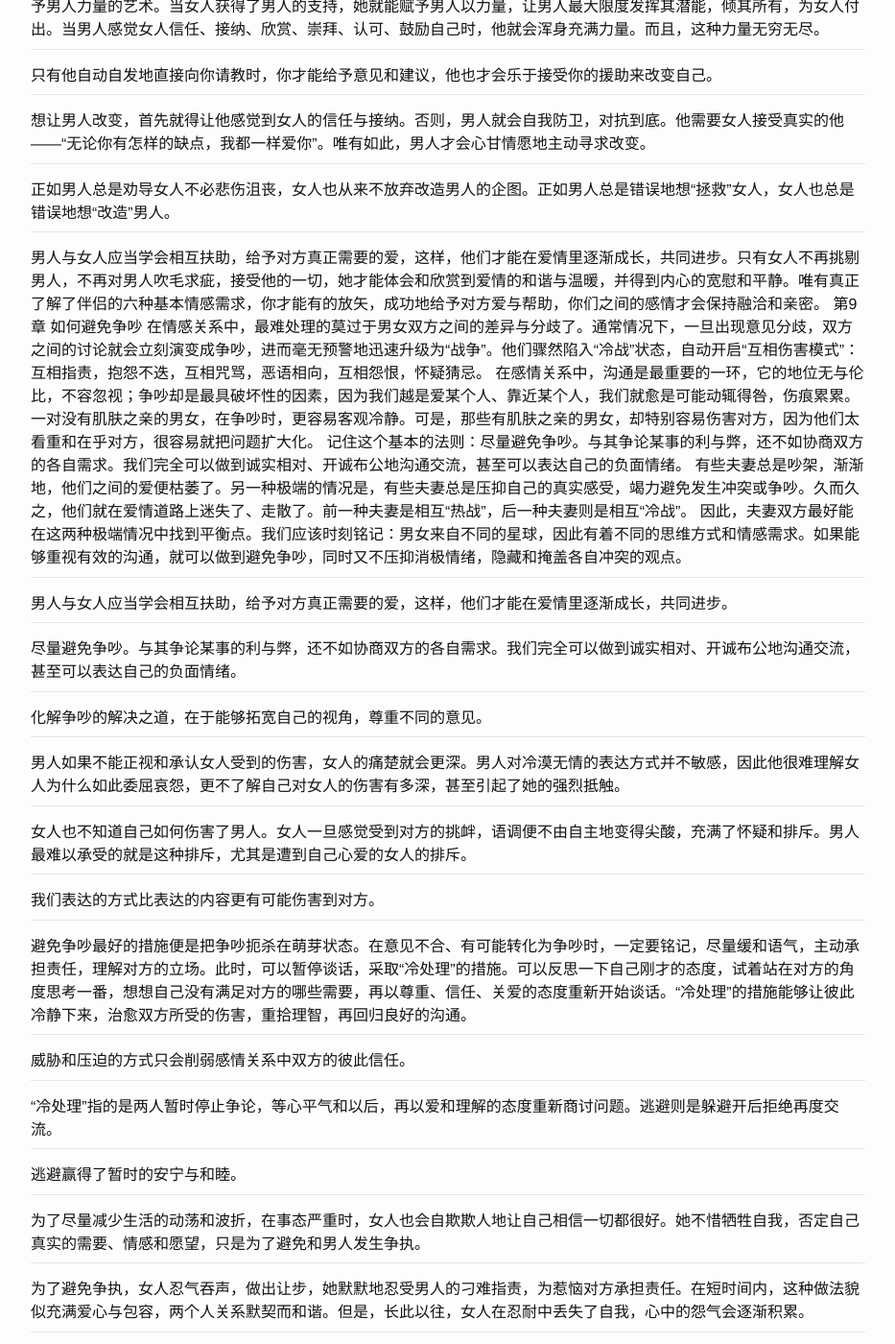
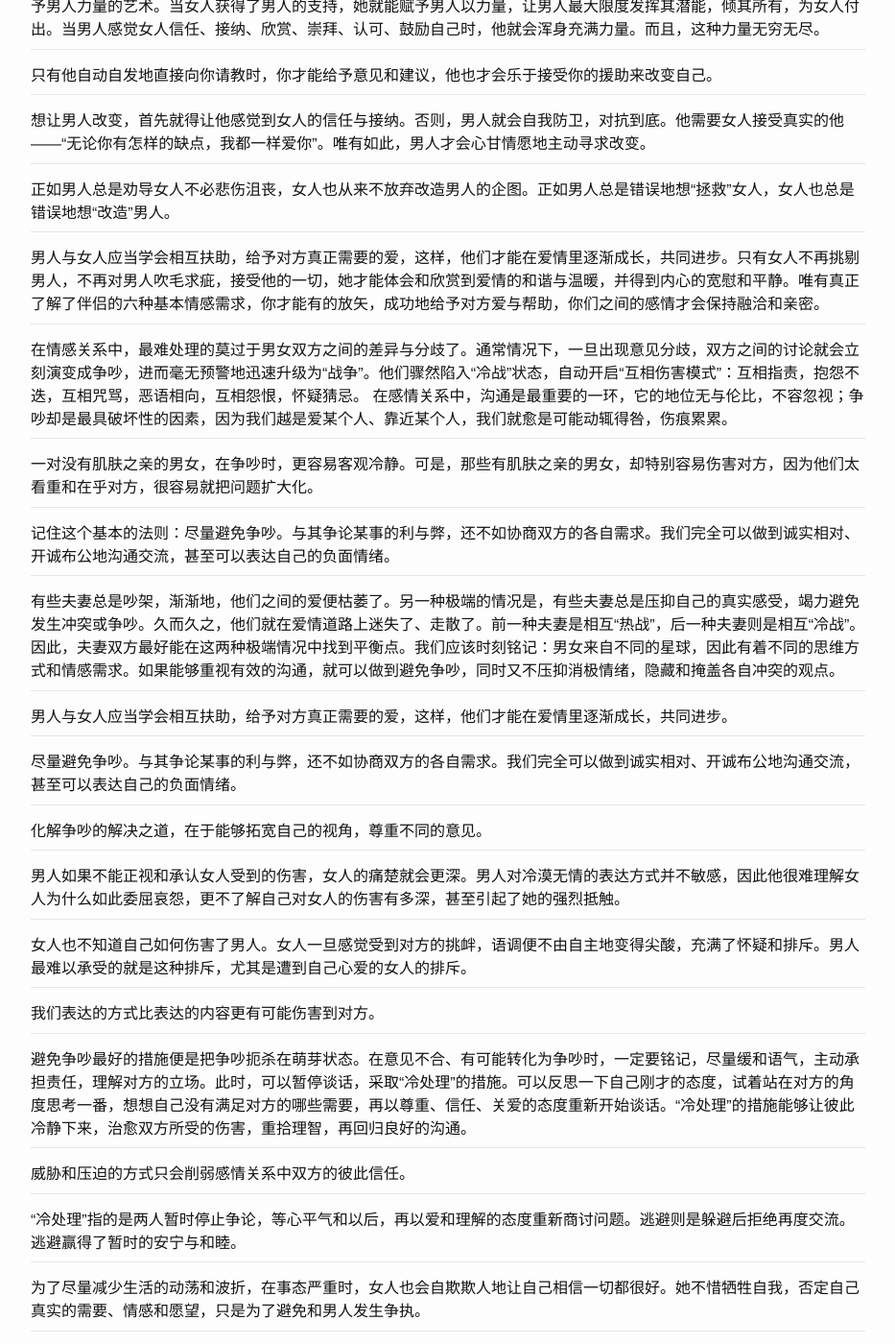
Before and after one commit to lianyu1115/lianyu, a Jekyll site: the page built from _book-notes/2020-11-20-男人来自火星-女人来自金星.md, in a window 1280 px wide and 1400 px high, scrolled down 6986 px. Shown: the whole window at 96% size, without its empty margins (173-1106 px from the left). Built offline with Jekyll 4.4.1, drawn with Linux system fonts in a browser that asks for light colours; some of the changed text lies outside the part shown.

Commit message:
Update 2020-11-20-男人来自火星-女人来自金星.md

```diff
--- a/_book-notes/2020-11-20-男人来自火星-女人来自金星.md
+++ b/_book-notes/2020-11-20-男人来自火星-女人来自金星.md
@@ -405,7 +405,23 @@
 
 - - -
 
-男人与女人应当学会相互扶助，给予对方真正需要的爱，这样，他们才能在爱情里逐渐成长，共同进步。只有女人不再挑剔男人，不再对男人吹毛求疵，接受他的一切，她才能体会和欣赏到爱情的和谐与温暖，并得到内心的宽慰和平静。唯有真正了解了伴侣的六种基本情感需求，你才能有的放矢，成功地给予对方爱与帮助，你们之间的感情才会保持融洽和亲密。 第9章 如何避免争吵 在情感关系中，最难处理的莫过于男女双方之间的差异与分歧了。通常情况下，一旦出现意见分歧，双方之间的讨论就会立刻演变成争吵，进而毫无预警地迅速升级为“战争”。他们骤然陷入“冷战”状态，自动开启“互相伤害模式”：互相指责，抱怨不迭，互相咒骂，恶语相向，互相怨恨，怀疑猜忌。 在感情关系中，沟通是最重要的一环，它的地位无与伦比，不容忽视；争吵却是最具破坏性的因素，因为我们越是爱某个人、靠近某个人，我们就愈是可能动辄得咎，伤痕累累。 一对没有肌肤之亲的男女，在争吵时，更容易客观冷静。可是，那些有肌肤之亲的男女，却特别容易伤害对方，因为他们太看重和在乎对方，很容易就把问题扩大化。 记住这个基本的法则：尽量避免争吵。与其争论某事的利与弊，还不如协商双方的各自需求。我们完全可以做到诚实相对、开诚布公地沟通交流，甚至可以表达自己的负面情绪。 有些夫妻总是吵架，渐渐地，他们之间的爱便枯萎了。另一种极端的情况是，有些夫妻总是压抑自己的真实感受，竭力避免发生冲突或争吵。久而久之，他们就在爱情道路上迷失了、走散了。前一种夫妻是相互“热战”，后一种夫妻则是相互“冷战”。 因此，夫妻双方最好能在这两种极端情况中找到平衡点。我们应该时刻铭记：男女来自不同的星球，因此有着不同的思维方式和情感需求。如果能够重视有效的沟通，就可以做到避免争吵，同时又不压抑消极情绪，隐藏和掩盖各自冲突的观点。
+男人与女人应当学会相互扶助，给予对方真正需要的爱，这样，他们才能在爱情里逐渐成长，共同进步。只有女人不再挑剔男人，不再对男人吹毛求疵，接受他的一切，她才能体会和欣赏到爱情的和谐与温暖，并得到内心的宽慰和平静。唯有真正了解了伴侣的六种基本情感需求，你才能有的放矢，成功地给予对方爱与帮助，你们之间的感情才会保持融洽和亲密。
+
+- - -
+
+在情感关系中，最难处理的莫过于男女双方之间的差异与分歧了。通常情况下，一旦出现意见分歧，双方之间的讨论就会立刻演变成争吵，进而毫无预警地迅速升级为“战争”。他们骤然陷入“冷战”状态，自动开启“互相伤害模式”：互相指责，抱怨不迭，互相咒骂，恶语相向，互相怨恨，怀疑猜忌。 在感情关系中，沟通是最重要的一环，它的地位无与伦比，不容忽视；争吵却是最具破坏性的因素，因为我们越是爱某个人、靠近某个人，我们就愈是可能动辄得咎，伤痕累累。
+
+- - -
+
+一对没有肌肤之亲的男女，在争吵时，更容易客观冷静。可是，那些有肌肤之亲的男女，却特别容易伤害对方，因为他们太看重和在乎对方，很容易就把问题扩大化。
+
+- - -
+
+记住这个基本的法则：尽量避免争吵。与其争论某事的利与弊，还不如协商双方的各自需求。我们完全可以做到诚实相对、开诚布公地沟通交流，甚至可以表达自己的负面情绪。
+
+- - -
+
+有些夫妻总是吵架，渐渐地，他们之间的爱便枯萎了。另一种极端的情况是，有些夫妻总是压抑自己的真实感受，竭力避免发生冲突或争吵。久而久之，他们就在爱情道路上迷失了、走散了。前一种夫妻是相互“热战”，后一种夫妻则是相互“冷战”。 因此，夫妻双方最好能在这两种极端情况中找到平衡点。我们应该时刻铭记：男女来自不同的星球，因此有着不同的思维方式和情感需求。如果能够重视有效的沟通，就可以做到避免争吵，同时又不压抑消极情绪，隐藏和掩盖各自冲突的观点。
 
 - - -
 
@@ -435,19 +451,13 @@
 
 避免争吵最好的措施便是把争吵扼杀在萌芽状态。在意见不合、有可能转化为争吵时，一定要铭记，尽量缓和语气，主动承担责任，理解对方的立场。此时，可以暂停谈话，采取“冷处理”的措施。可以反思一下自己刚才的态度，试着站在对方的角度思考一番，想想自己没有满足对方的哪些需要，再以尊重、信任、关爱的态度重新开始谈话。“冷处理”的措施能够让彼此冷静下来，治愈双方所受的伤害，重拾理智，再回归良好的沟通。
 
-
-
 - - -
 
 威胁和压迫的方式只会削弱感情关系中双方的彼此信任。
 
 - - -
 
-“冷处理”指的是两人暂时停止争论，等心平气和以后，再以爱和理解的态度重新商讨问题。逃避则是躲避开后拒绝再度交流。
-
-- - -
-
-逃避赢得了暂时的安宁与和睦。
+“冷处理”指的是两人暂时停止争论，等心平气和以后，再以爱和理解的态度重新商讨问题。逃避则是躲避后拒绝再度交流。逃避赢得了暂时的安宁与和睦。
 
 - - -
 
@@ -845,7 +855,11 @@
 
 - - -
 
-只要男人与女人时刻铭记彼此计分方式的差异，就能化解许多矛盾与冲突，让双方的情感关系日渐加深。维系一段美好的感情，无须我们付出太多的精力，也不需要我们千难万险、举步维艰，需要的只是我们要用心适当地调整精力的投入方向和方式，让我们的伴侣充分欣赏到我们的努力，感激我们的付出。要知道，情感的维护和发展其实很简单。 第11章 如何沟通负面情绪 当我们情绪不佳，深感压抑、愤怒、失望、挫败时，很难满怀爱意地与伴侣沟通。
+只要男人与女人时刻铭记彼此计分方式的差异，就能化解许多矛盾与冲突，让双方的情感关系日渐加深。维系一段美好的感情，无须我们付出太多的精力，也不需要我们千难万险、举步维艰，需要的只是我们要用心适当地调整精力的投入方向和方式，让我们的伴侣充分欣赏到我们的努力，感激我们的付出。要知道，情感的维护和发展其实很简单。
+
+- - -
+
+当我们情绪不佳，深感压抑、愤怒、失望、挫败时，很难满怀爱意地与伴侣沟通。
 
 - - -
 
@@ -1039,7 +1053,11 @@
 
 - - -
 
-在必要的时候，你还要勇于道歉，你的爱人不是那么完美的时候，你要学会原谅。 第四阶段的策略 进入第四阶段，你们要记住的要点是——慢慢地变得更加亲密，逐渐地向对方展示越来越真实的自我。
+在必要的时候，你还要勇于道歉，你的爱人不是那么完美的时候，你要学会原谅。
+
+- - -
+
+进入第四阶段，你们要记住的要点是——慢慢地变得更加亲密，逐渐地向对方展示越来越真实的自我。
 
 - - -
 
@@ -1597,10 +1605,6 @@
 
 - - -
 
-如果我们只想与自己相处，我们就根本不需要找一个伴儿。所以，你必须要尝试一些新鲜的事情，这样，你就会遇到更多的人。
-
-- - -
-
 如果我们只想与自己相处，我们就根本不需要找一个伴儿。所以，你必须要尝试一些新鲜的事情，这样，你就会遇到更多的人。他们中也许有一个，就是你的灵魂伴侣。放下你对爱情的固有看法，不是总想找和你一模一样的人，这样的生活并没有你想象中有意思。
 
 - - -
```
Also changed, not shown: other parts of _book-notes/2020-11-20-男人来自火星-女人来自金星.md (+1 -11 lines).
